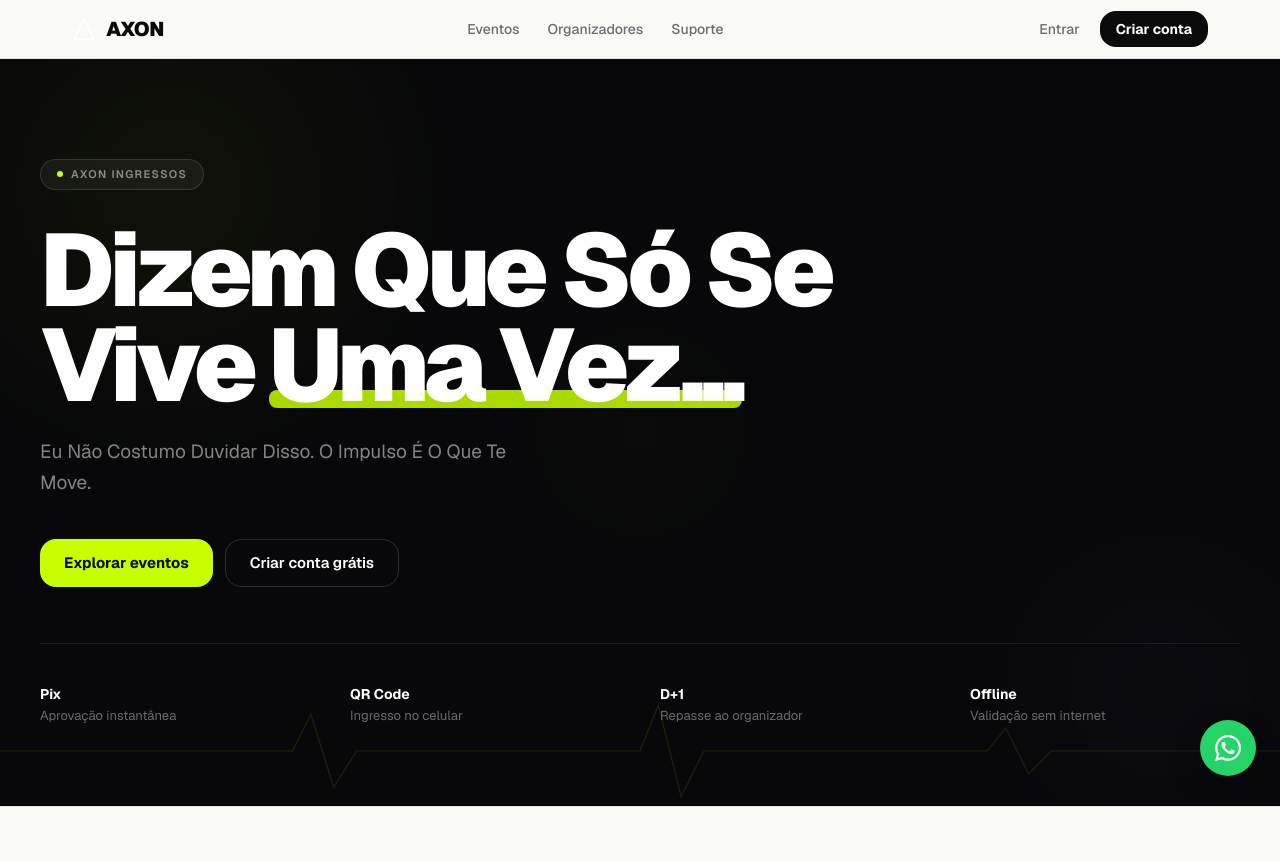
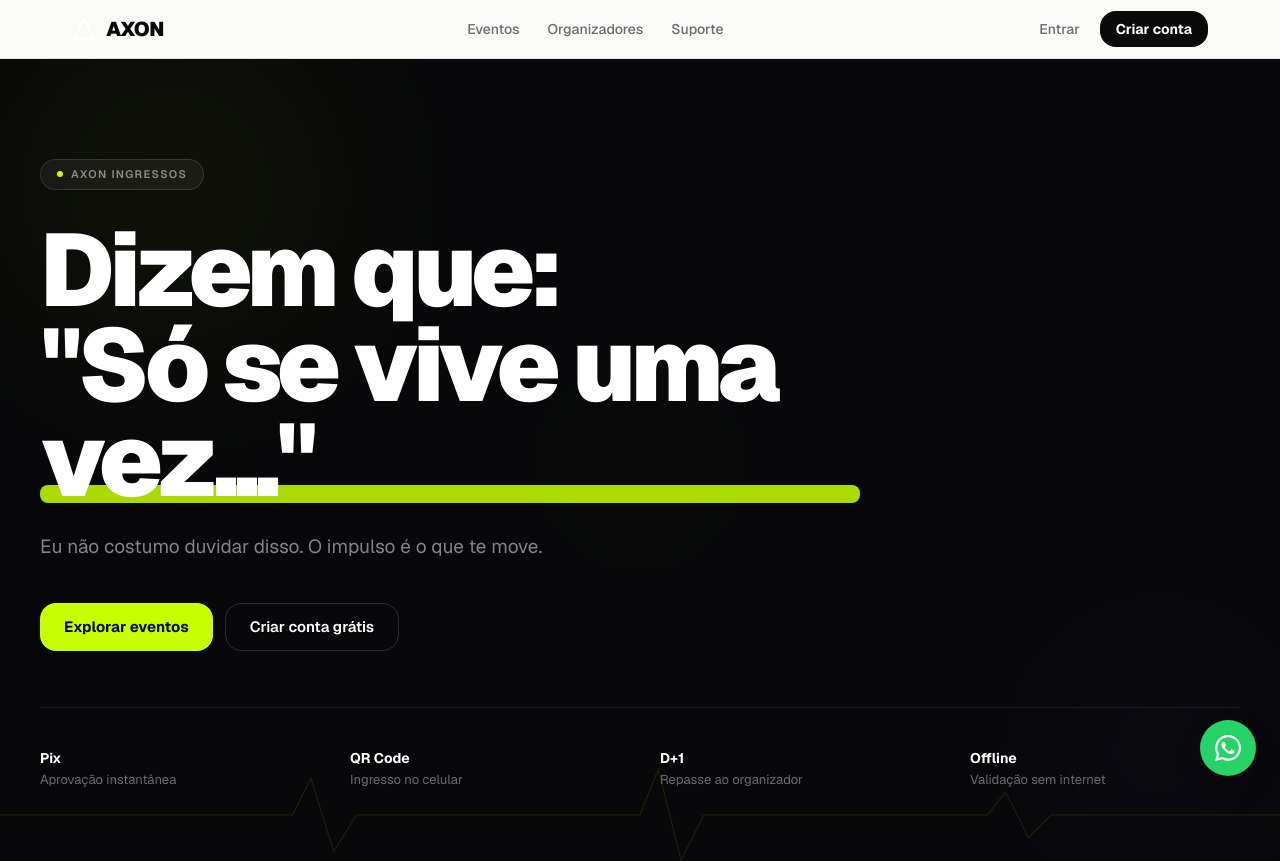
Before and after one commit to Johnattandias12/Axon, a Next.js app: page / in a window 1280 px wide. Shown: the top 861 px of the page. Built offline with nearby package versions, Linux system fonts and the light colour scheme; no server answers.

Commit message:
style: fix exact hero text copy

```diff
--- a/src/app/page.tsx
+++ b/src/app/page.tsx
@@ -136,9 +136,9 @@ export default function HomePage() {
 
             {/* Headline */}
             <h1 className="mb-6 max-w-[820px] text-[clamp(44px,8vw,106px)] leading-[0.93] font-black tracking-[-0.055em] text-white">
-              Dizem Que Só Se Vive{" "}
+              Dizem que:{" "}
               <span className="relative inline-block">
-                <span className="relative z-10">Uma Vez... </span>
+                <span className="relative z-10">"Só se vive uma vez..." </span>
                 <span
                   className="absolute bottom-1 left-0 z-0 h-[0.18em] w-full rounded"
                   style={{ backgroundColor: "var(--pulse)", opacity: 0.85 }}
@@ -147,7 +147,7 @@ export default function HomePage() {
             </h1>
 
             <p className="mb-10 max-w-[520px] text-[clamp(15px,1.8vw,19px)] leading-[1.65] text-white/50">
-              Eu Não Costumo Duvidar Disso. O Impulso É O Que Te Move.
+              Eu não costumo duvidar disso. O impulso é o que te move.
             </p>
 
             <div className="flex flex-wrap gap-3">
```
